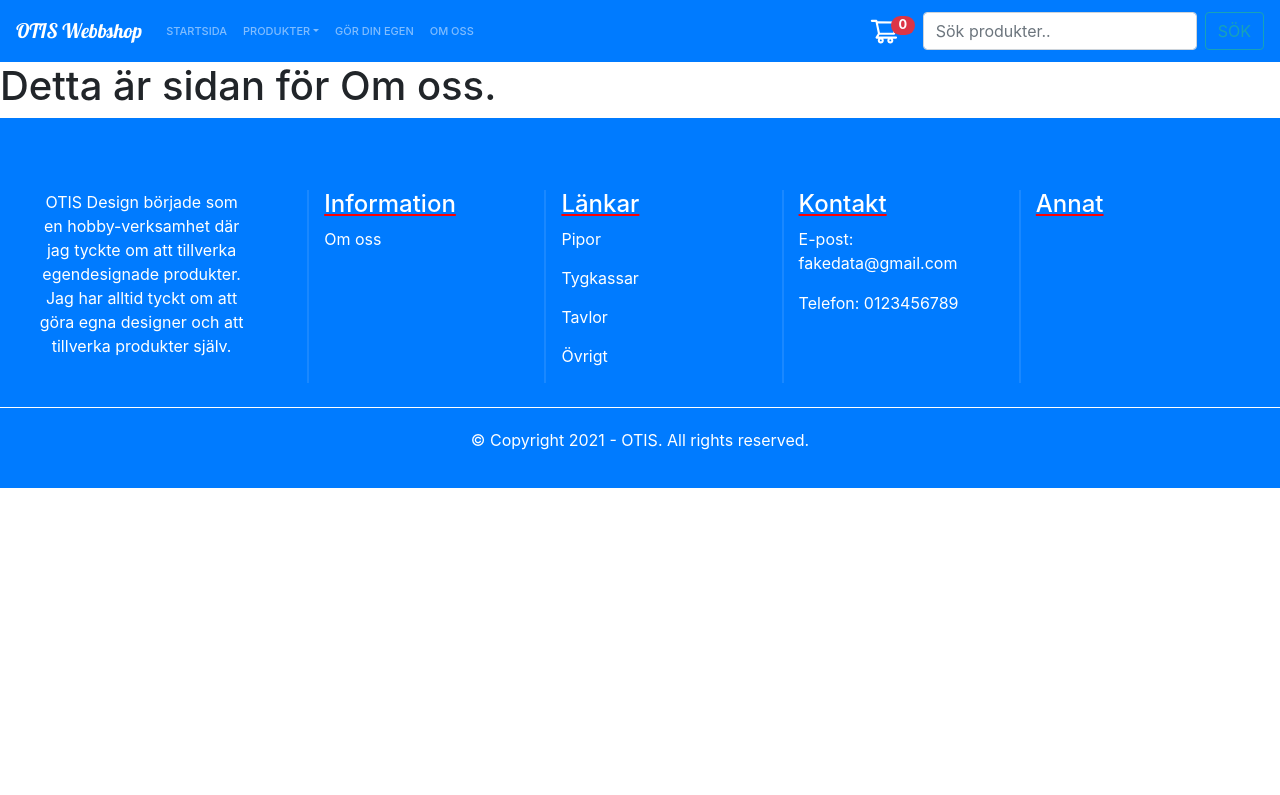
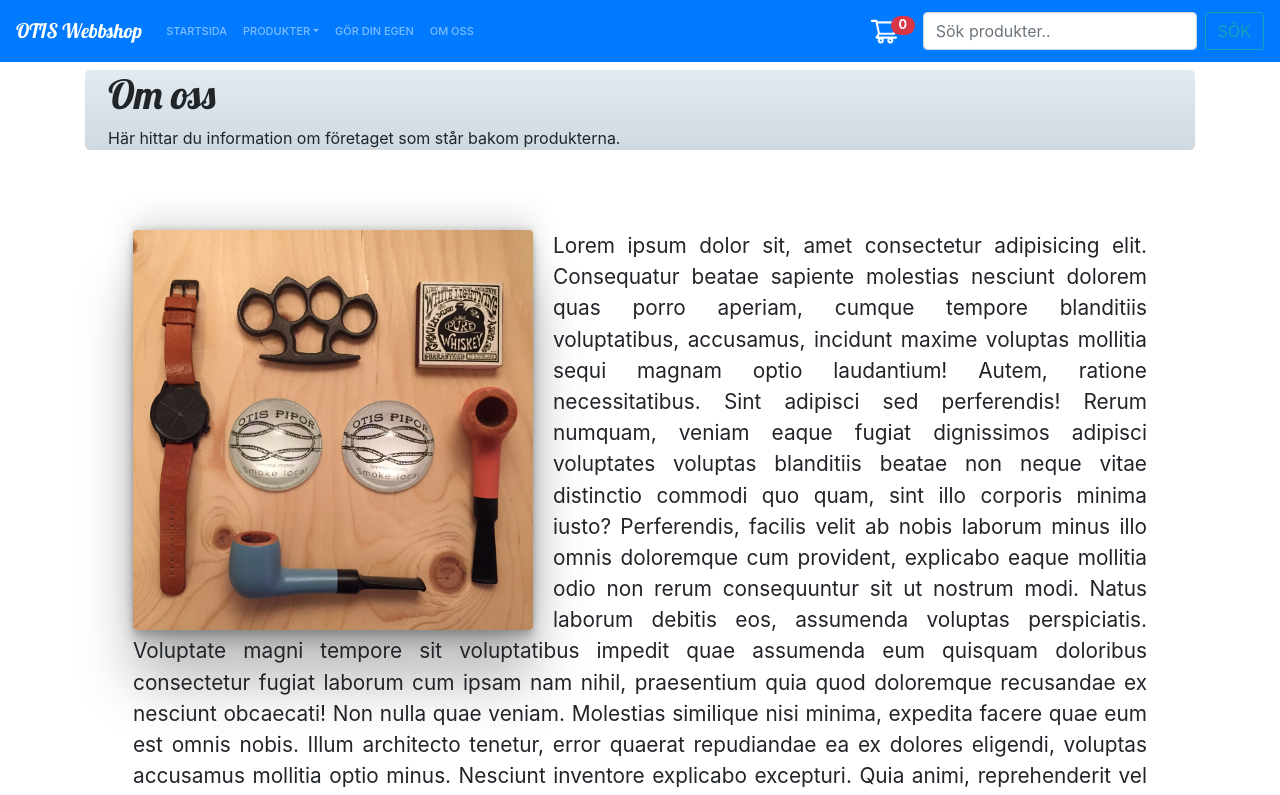
Before and after one commit to JonathanDev20/otis-webshop, a React (Create React App) app in the folder otis-webshop-client/: page /about in a window 1280 px wide. Shown: the top 795 px of the page. Built offline with nearby package versions, Linux system fonts and the light colour scheme.

Commit message:
Add layout and design for about page

```diff
--- a/otis-webshop-client/src/App.css
+++ b/otis-webshop-client/src/App.css
@@ -248,6 +248,24 @@
 	font-weight: 900;
 }
 
+.aboutContainer {
+	padding: 3rem;
+	text-align: center;
+}
+
+.aboutImage {
+	max-height: 50vh;
+	max-width: 74vw !important;
+	box-shadow: #00000040 0px 54px 55px, #0000001f 0px -12px 30px, #0000001f 0px 4px 6px, #0000002b 0px 12px 13px, #00000017 0px -3px 5px;
+	margin-right: 20px;
+	float: left;
+}
+
+.aboutText {
+	font-size: 1.3rem;
+	text-align: justify;
+}
+
 .footer-links p {
 	margin-bottom: 15px;
 }
--- a/otis-webshop-client/src/components/About.js
+++ b/otis-webshop-client/src/components/About.js
@@ -1,11 +1,69 @@
 import React from 'react'
 
+import { Image, Jumbotron, Container } from 'react-bootstrap'
+
 const About = () => {
-  return (
-    <div>
-      <h1>Detta är sidan för Om oss.</h1>
-    </div>
-  )
+	return (
+		<>
+			<Container>
+				<Jumbotron
+					style={{
+						background: 'linear-gradient(to top, #cfd9df 0%, #e2ebf0 100%)'
+					}}>
+					<Container className="m-2">
+						<h1 className="logo mb-2">Om oss</h1>
+						<p>
+							Här hittar du information om företaget som står bakom produkterna.
+						</p>
+					</Container>
+				</Jumbotron>
+				<div className="aboutContainer">
+					<Image src="../images/blandat.JPEG" rounded className="aboutImage" />
+					<div className="aboutText">
+						<p>
+							Lorem ipsum dolor sit, amet consectetur adipisicing elit.
+							Consequatur beatae sapiente molestias nesciunt dolorem quas porro
+							aperiam, cumque tempore blanditiis voluptatibus, accusamus,
+							incidunt maxime voluptas mollitia sequi magnam optio laudantium!
+							Autem, ratione necessitatibus. Sint adipisci sed perferendis!
+							Rerum numquam, veniam eaque fugiat dignissimos adipisci voluptates
+							voluptas blanditiis beatae non neque vitae distinctio commodi quo
+							quam, sint illo corporis minima iusto? Perferendis, facilis velit
+							ab nobis laborum minus illo omnis doloremque cum provident,
+							explicabo eaque mollitia odio non rerum consequuntur sit ut
+							nostrum modi. Natus laborum debitis eos, assumenda voluptas
+							perspiciatis. Voluptate magni tempore sit voluptatibus impedit
+							quae assumenda eum quisquam doloribus consectetur fugiat laborum
+							cum ipsam nam nihil, praesentium quia quod doloremque recusandae
+							ex nesciunt obcaecati! Non nulla quae veniam. Molestias similique
+							nisi minima, expedita facere quae eum est omnis nobis. Illum
+							architecto tenetur, error quaerat repudiandae ea ex dolores
+							eligendi, voluptas accusamus mollitia optio minus. Nesciunt
+							inventore explicabo excepturi. Quia animi, reprehenderit vel
+							voluptates eos voluptatum soluta doloribus totam cum architecto
+							tempore rerum repellat provident. Enim officia voluptate nisi
+							provident. Animi at molestiae nemo soluta natus possimus eius
+							explicabo? Sunt quos quisquam facilis doloribus voluptatum autem
+							nisi qui illum tempore totam, magni aliquid dolore, assumenda fuga
+							perspiciatis error nulla eos expedita quia. Harum voluptatum
+							praesentium atque quae! Rem, dicta. Et praesentium dolores
+							delectus dolorem temporibus ut perspiciatis rem doloribus, maxime
+							rerum adipisci deserunt harum vero! Dolorum vero odit
+							exercitationem voluptatem quos repudiandae maiores blanditiis
+							consequuntur reiciendis. Aut, optio ex! Autem sequi dolores vero
+							cumque deserunt odio in, ipsa labore dolore exercitationem
+							voluptas quis temporibus eum saepe asperiores, aspernatur eveniet
+							dicta quia! Architecto eligendi saepe ratione itaque dicta ut
+							consectetur! Quasi nulla possimus eum obcaecati, rerum modi, eaque
+							aperiam maxime delectus aspernatur nesciunt provident quam fuga
+							temporibus, porro distinctio dolor expedita sequi nihil accusamus
+							perspiciatis? Aut fugiat nesciunt asperiores incidunt!
+						</p>
+					</div>
+				</div>
+			</Container>
+		</>
+	)
 }
 
 export default About
```
